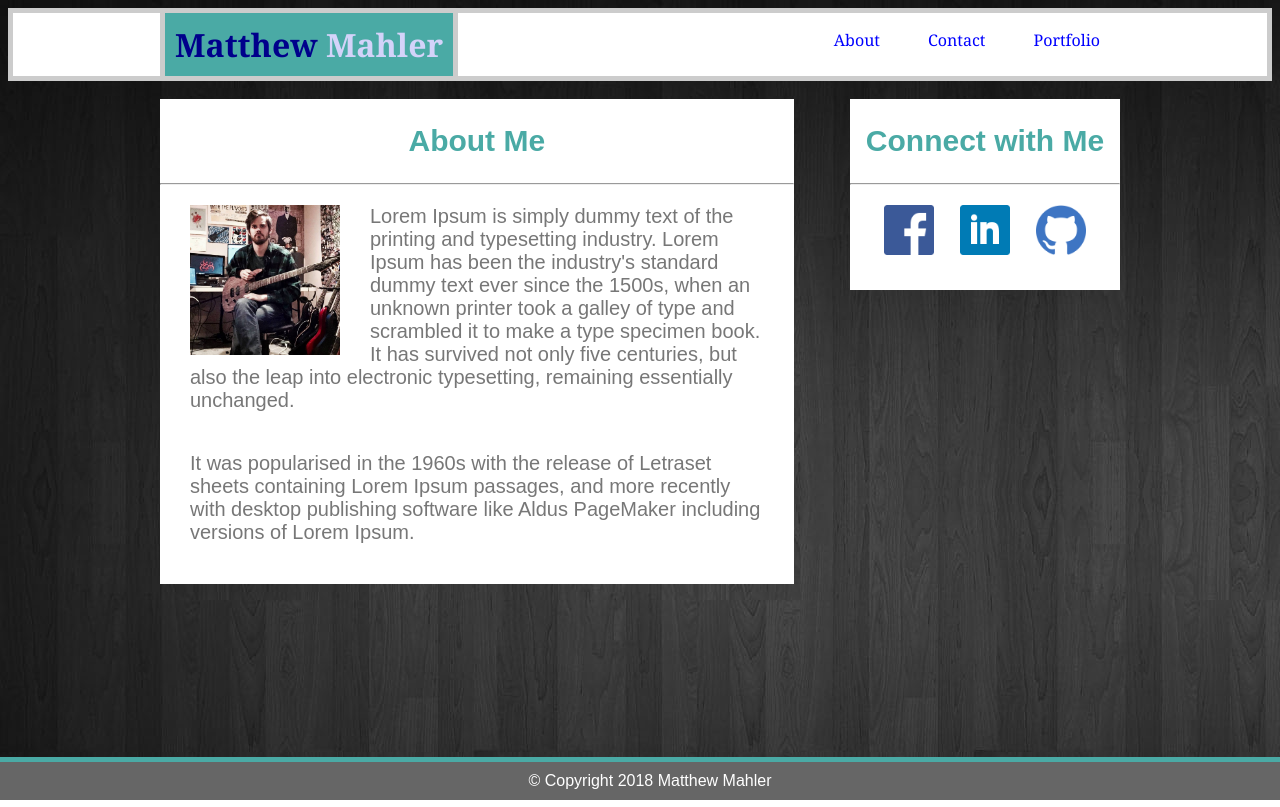
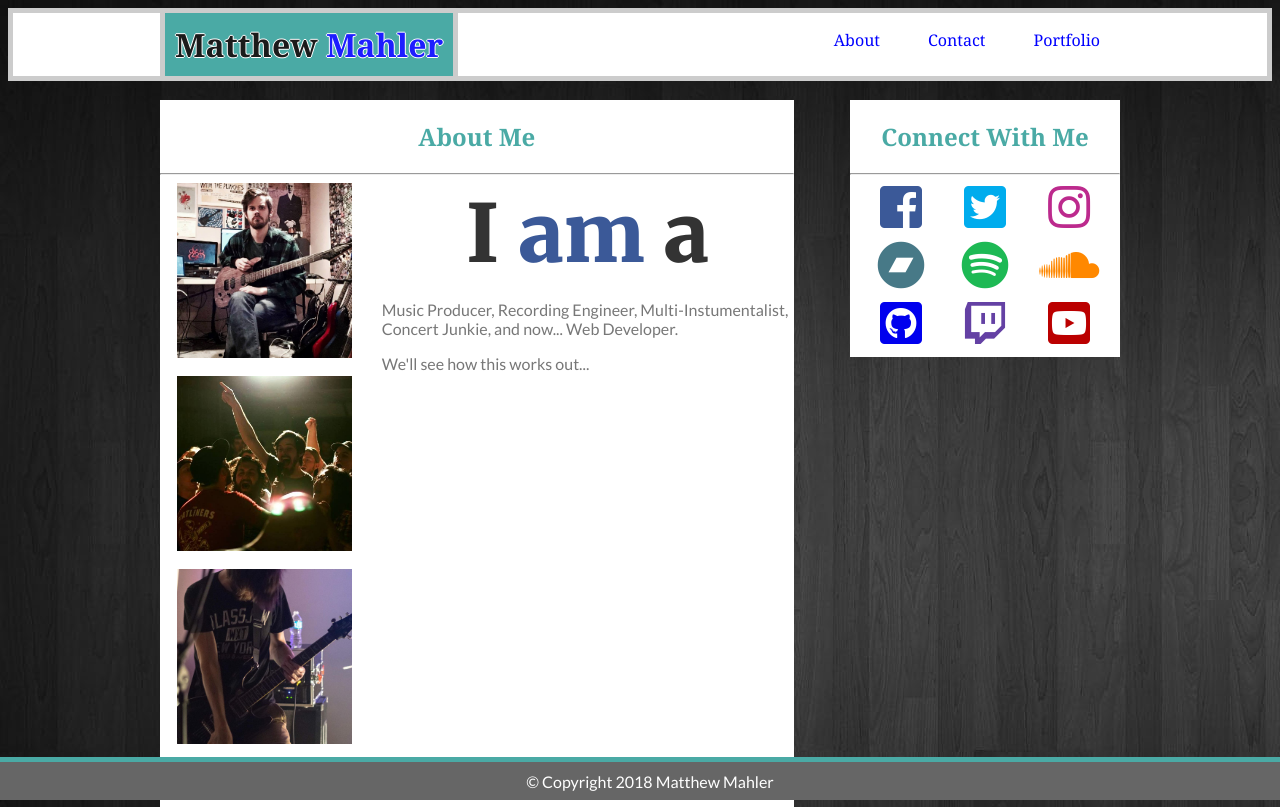
Before and after one commit to matthewmahler/Basic-Portfolio, a plain HTML site: page index.html in a window 1280 px wide. Drawn offline with Linux system fonts and the light colour scheme.

Commit message:
almost done.

```diff
--- a/assets/css/style.css
+++ b/assets/css/style.css
@@ -1,17 +1,19 @@
 body {
-  font-family: sans-serif;
+  font-family: 'Lato', sans-serif;
   background-image: url("../images/background-image.jpg");
-}
+ }
 
 h1 {
-  font-family: 'Georgia', Times, "Times New Roman", serif;
+  font-family: 'Merriweather:900', 'Georgia', Times, "Times New Roman", serif;
   text-align: center;
   background-color: #4aaaa5;
   color: white;
   display: inline;
+  text-shadow: -1px 0 #ffffff,0 1px #ffffff,1px 0 #ffffff,0 -1px #ffffff;
 }
 
 h2 {
+  font-family: 'Merriweather:900', Georgia, 'Times New Roman', Times, serif;
   text-align: center;
   width: 100%;
   color: #4aaaa5;
@@ -30,7 +32,6 @@ a {
   text-decoration: none;
 }
 
-
 li a {
   display: block;
   color: #333;
@@ -40,7 +41,7 @@ li a {
 }
 
 header {
-  font-family: Georgia, 'Times New Roman', Times, serif;
+  font-family: 'Merriweather:900', Georgia, 'Times New Roman', Times, serif;
   border-color: #cccccc;
   display: block;
   margin: auto;
@@ -51,8 +52,11 @@ header {
 }
 
 footer {
+  font-family: 'Lato', sans-serif;
   text-align: center;
   padding: 10px;
+
+  max-height: 18px;
   background-color: #666666;
   border-top: #4aaaa5 solid 5px;
   color: #ffffff;
@@ -64,7 +68,7 @@ footer {
 
 figcaption {
   text-align: center;
-  color: black;
+  color: rgb(31, 31, 31);
 }
 
 #logo {
@@ -74,12 +78,12 @@ figcaption {
 
 #logo h1 a,
 h1 a:hover {
-  color: darkblue;
+  color: rgb(27, 27, 27);
   text-decoration: none;
 }
 
 #logo h1 span {
-  color: #d3d3f9;
+  color: rgb(29, 29, 255);
 }
 
 #top-nav {
@@ -117,7 +121,7 @@ h1 a:hover {
 #wrapper {
   width: 960px;
   margin: 0 auto;
-  font-family: 'Arial', 'Helvetica Neue', Helvetica, sans-serif;
+  font-family: 'Lato'; sans-serif
   font-size: 125%;
   background-color: #fff;
   color: #777777;
@@ -135,15 +139,21 @@ h1 a:hover {
   background-color: #ffffff;
   float: right;
 }
-
-#about {
-  padding: 0 30px 20px;
+#side-images{
+  width: 33%;
+  float: left;
+ text-align: center;
 }
 
-#profile {
-  padding: 0px 30px 0px 0px;
-  float: left;
+#about-top{
+  text-align: center;
 }
+#about {
+width: 65%;
+float: right;
+}
+
+
 
 #header-inner {
   margin: 0 auto;
@@ -170,8 +180,21 @@ h1 a:hover {
   text-align: center;
 }
 
-#form{
+#form {
   text-align: center;
+}
+
+.ia{
+  font-family: 'Merriweather', serif;
+  font-size: 500%;
+  font-weight: bolder;
+  color: #333
+}
+.am{
+  font-family: 'Merriweather', serif;
+  font-size: 500%;
+  font-weight: bolder;
+  color: #3b5998
 }
 
 .icons {
@@ -195,3 +218,60 @@ h1 a:hover {
   text-align: center;
   padding
 }
+
+.side-image{
+    padding: 0 0 15px 0;
+}
+
+.bottom-image{
+padding: 0 0 60px 0;
+
+}
+.fab {
+  width: 30%;
+  padding: 0 0 10px 0;
+}
+
+.fab:hover {
+  opacity: .8;
+}
+
+.fa-facebook-square {
+  color: #3b5998;
+}
+
+.fa-twitter-square {
+  color: #00aced;
+}
+
+.fa-instagram {
+  color: #bc2a8d;
+}
+
+.fa-bandcamp {
+  color: #477987
+}
+
+.fa-spotify {
+  color: #1db954
+}
+
+.fa-soundcloud {
+  color: #ff8800
+}
+
+.fa-github {
+  color: #4078c0
+}
+
+.fa-twitch {
+  color: #6441A4;
+}
+
+.fa-youtube-square{
+  color: #bb0000;
+}
+
+::-webkit-scrollbar {
+  display: none;
+}
--- a/index.html
+++ b/index.html
@@ -4,6 +4,8 @@
 <head>
   <title>Matthew Mahler</title>
   <meta charset="utf-8">
+  <link href="https://use.fontawesome.com/releases/v5.0.6/css/all.css" rel="stylesheet">
+  <link href="https://fonts.googleapis.com/css?family=Lato|Merriweather:900" rel="stylesheet">
   <link rel="stylesheet" type="text/css" href="assets/css/style.css">
 </head>
 
@@ -13,7 +15,7 @@
     <div id="header-inner">
       <div id="logo">
         <h1>
-          <a href="#">Matthew
+          <a href="#" onclick="window.location.reload(true);">Matthew
             <span>Mahler</span>
           </a>
         </h1>
@@ -41,27 +43,62 @@
     <div id="main">
       <h2>About Me</h2>
       <hr>
-      <p id="about">
-        <img id="profile" src="assets/images/thaumiel.jpg" alt="some loser" height="150" width="150"> Lorem Ipsum is simply dummy text of the printing and typesetting industry. Lorem Ipsum has been the industry's standard
-        dummy text ever since the 1500s, when an unknown printer took a galley of type and scrambled it to make a type specimen
-        book. It has survived not only five centuries, but also the leap into electronic typesetting, remaining essentially
-        unchanged.
-      </p>
-      <p id="about">
-        It was popularised in the 1960s with the release of Letraset sheets containing Lorem Ipsum passages, and more recently with
-        desktop publishing software like Aldus PageMaker including versions of Lorem Ipsum.
+      <div id="side-images">
+        <img class="side-image" src="assets/images/thaumiel.jpg" alt="thaumiel" height="175" width="175">
+        <br>
+        <img class="side-image" src="assets/images/live1.jpg" alt="live1" height="175" width="175">
+        <br>
+        <img class="side-image bottom-image" src="assets/images/live2.jpg" alt="live2" height="175" width="175">
+      </div>
 
-      </p>
+      <div id="about">
+        <div id="about-top">
+          <span class="ia">I </span>
+          <span class="am">am </span>
+          <span class="ia">a </span>
+        </div>
+
+        <p class="about">
+          Music Producer, Recording Engineer, Multi-Instumentalist, Concert Junkie, and now... Web Developer.
+        </p>
+        <p>
+          We'll see how this works out...
+        </p>
+      </div>
     </div>
     <div id="social">
       <h2 id="connect">
-        Connect with Me
+        Connect With Me
       </h2>
       <hr>
       <div id="icons">
-        <img class="icons" src="assets/images/fb.png" alt="facebook" height="50" width="50">
-        <img class="icons" src="assets/images/li.png" alt="linkedin" height="50" width="50">
-        <img class="icons" src="assets/images/gh.png" alt="github" height="50" width="50">
+        <a href="https://www.facebook.com/mattjamesmahler" target="_blank">
+          <i class="fab fa-facebook-square fa-3x"></i>
+        </a>
+        <a href="https://twitter.com/Em0_Matt">
+          <i class="fab fa-twitter-square fa-3x"></i>
+        </a>
+        <a href="https://www.instagram.com/matthewmahler/" target="_blank>">
+          <i class="fab fa-instagram fa-3x"></i>
+        </a>
+        <a href="https://feeny.bandcamp.com/" target="_blank>">
+          <i class="fab fa-bandcamp fa-3x"></i>
+        </a>
+        <a href="https://open.spotify.com/artist/4TWQJppHQYlY4FlzuvEDUc" target="_blank>">
+          <i class="fab fa-spotify fa-3x"></i>
+        </a>
+        <a href="https://soundcloud.com/matt-mahler" target="_blank>">
+          <i class="fab fa-soundcloud fa-3x"></i>
+        </a>
+        <a href="https://github.com/matthewmahler" target="_blank>">
+          <i class="fab fa-github-square fa-3x"></i>
+        </a>
+        <a href="https://www.twitch.tv/emomatt91" target="_blank>">
+          <i class="fab fa-twitch fa-3x"></i>
+        </a>
+        <a href="https://www.youtube.com/channel/UCVDU8a12nO50XMJD03EJ1aQ?view_as=subscriber" target="_blank>">
+          <i class="fab fa-youtube-square fa-3x"></i>
+        </a>
       </div>
     </div>
   </div>
```
Also changed, not shown: contact.html (+35 -11 lines), portfolio.html (+34 -8 lines), assets/images/fb.png (deleted), assets/images/gh.png (deleted), assets/images/li.png (deleted), assets/images/live1.jpg (added), assets/images/live2.jpg (added).
